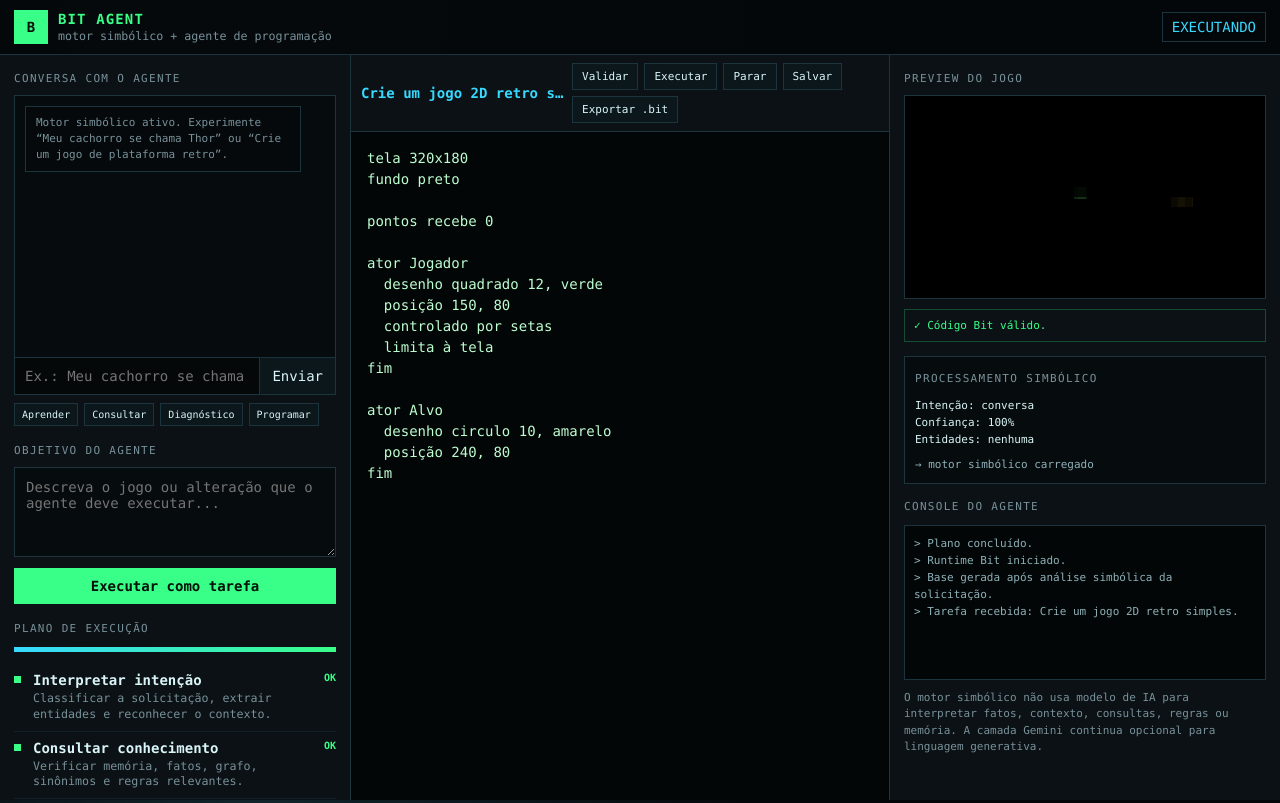
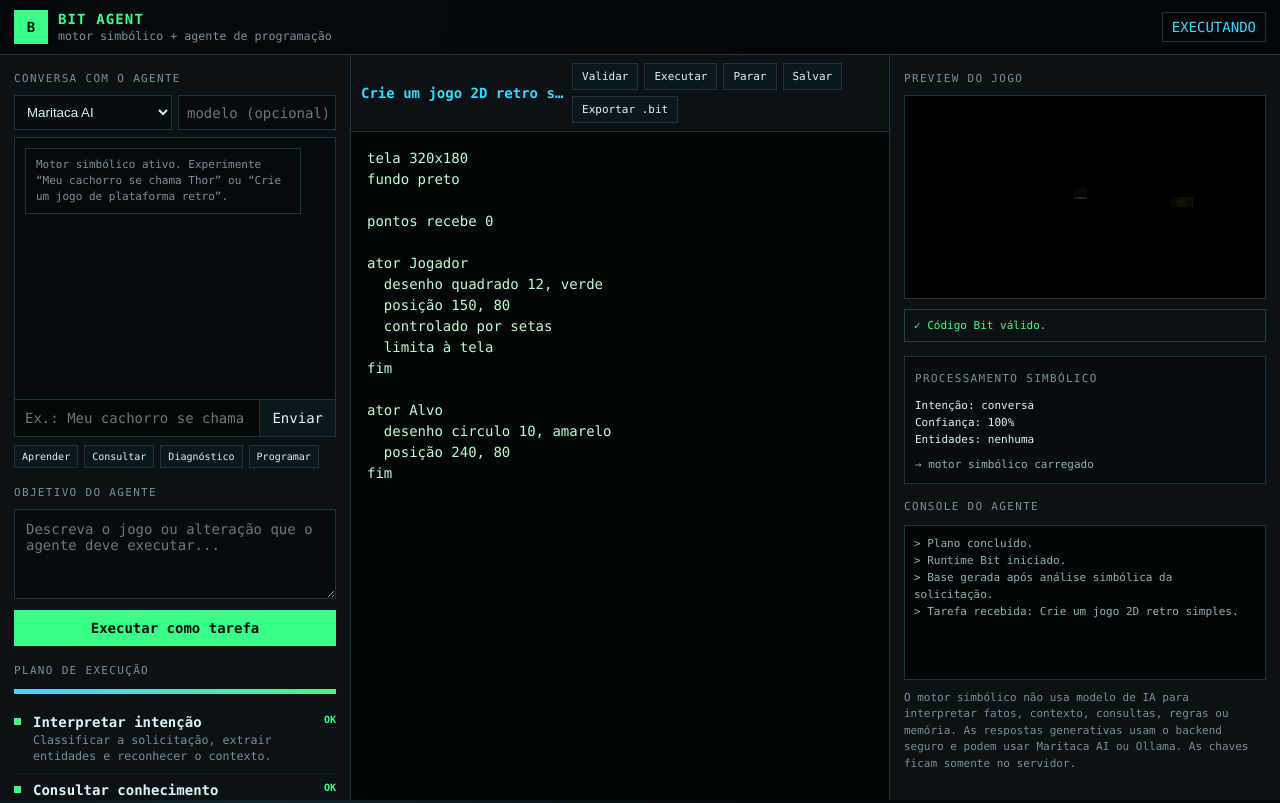
Before and after one commit to thiagollipe-web/Bit-1.0, a website built with Vite: page index.html in a window 1280 px wide. Built offline with nearby package versions, Linux system fonts and the light colour scheme.

Commit message:
Adiciona seletor Maritaca e Ollama ao chat

```diff
--- a/index.html
+++ b/index.html
@@ -17,6 +17,13 @@
 <main class="main">
 <section class="panel left">
   <div class="section-title">Conversa com o agente</div>
+  <div style="display:grid;grid-template-columns:1fr 1fr;gap:6px;margin-bottom:7px">
+    <select id="ai-provider" style="background:#060b0d;color:var(--text);border:1px solid var(--line);padding:8px">
+      <option value="maritaca">Maritaca AI</option>
+      <option value="ollama">Ollama</option>
+    </select>
+    <input id="ai-model" placeholder="modelo (opcional)" style="background:#060b0d;color:var(--text);border:1px solid var(--line);padding:8px;min-width:0">
+  </div>
   <div id="chat" class="chat"><div id="chat-log" class="chat-log"></div><div class="chatbar"><input id="chat-input" placeholder="Ex.: Meu cachorro se chama Thor" autocomplete="off"><button id="chat-send">Enviar</button></div></div>
   <div class="chips">
     <button class="chip" data-chat="Aprenda que Guinho é meu chatbot.">Aprender</button>
@@ -40,7 +47,7 @@
   <div id="validation" class="validation">Aguardando validação.</div>
   <div class="symbolic"><div class="section-title">Processamento simbólico</div><div id="symbolic-intent">Intenção: —</div><div id="symbolic-confidence">Confiança: —</div><div id="symbolic-entities">Entidades: —</div><div id="symbolic-trace" class="trace" style="margin-top:8px"></div></div>
   <div class="section-title" style="margin-top:16px">Console do agente</div><div id="agent-log" class="log"></div>
-  <div class="hint">O motor simbólico não usa modelo de IA para interpretar fatos, contexto, consultas, regras ou memória. A camada Gemini continua opcional para linguagem generativa.</div>
+  <div class="hint">O motor simbólico não usa modelo de IA para interpretar fatos, contexto, consultas, regras ou memória. As respostas generativas usam o backend seguro e podem usar Maritaca AI ou Ollama. As chaves ficam somente no servidor.</div>
 </section>
 </main>
 </div>
```
